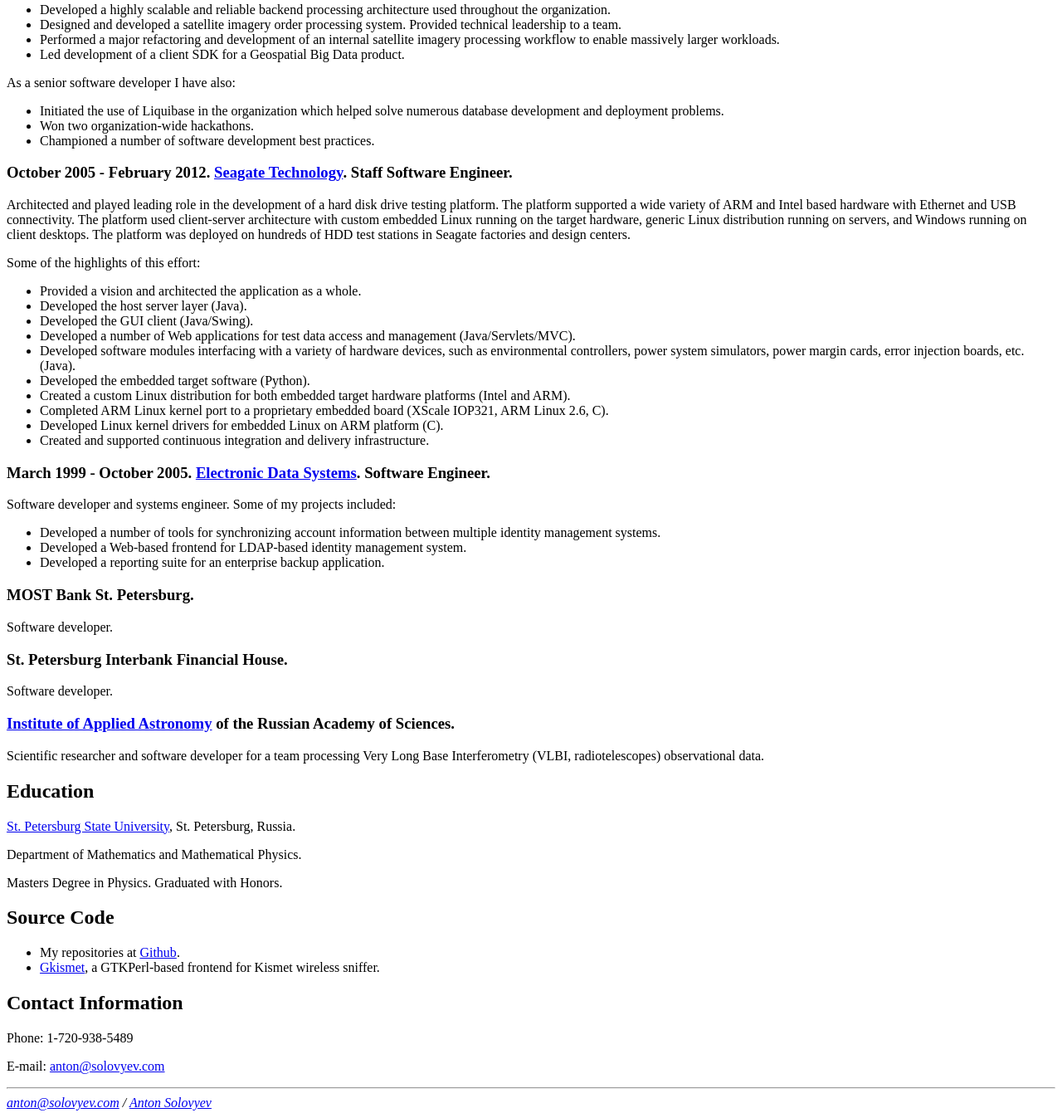
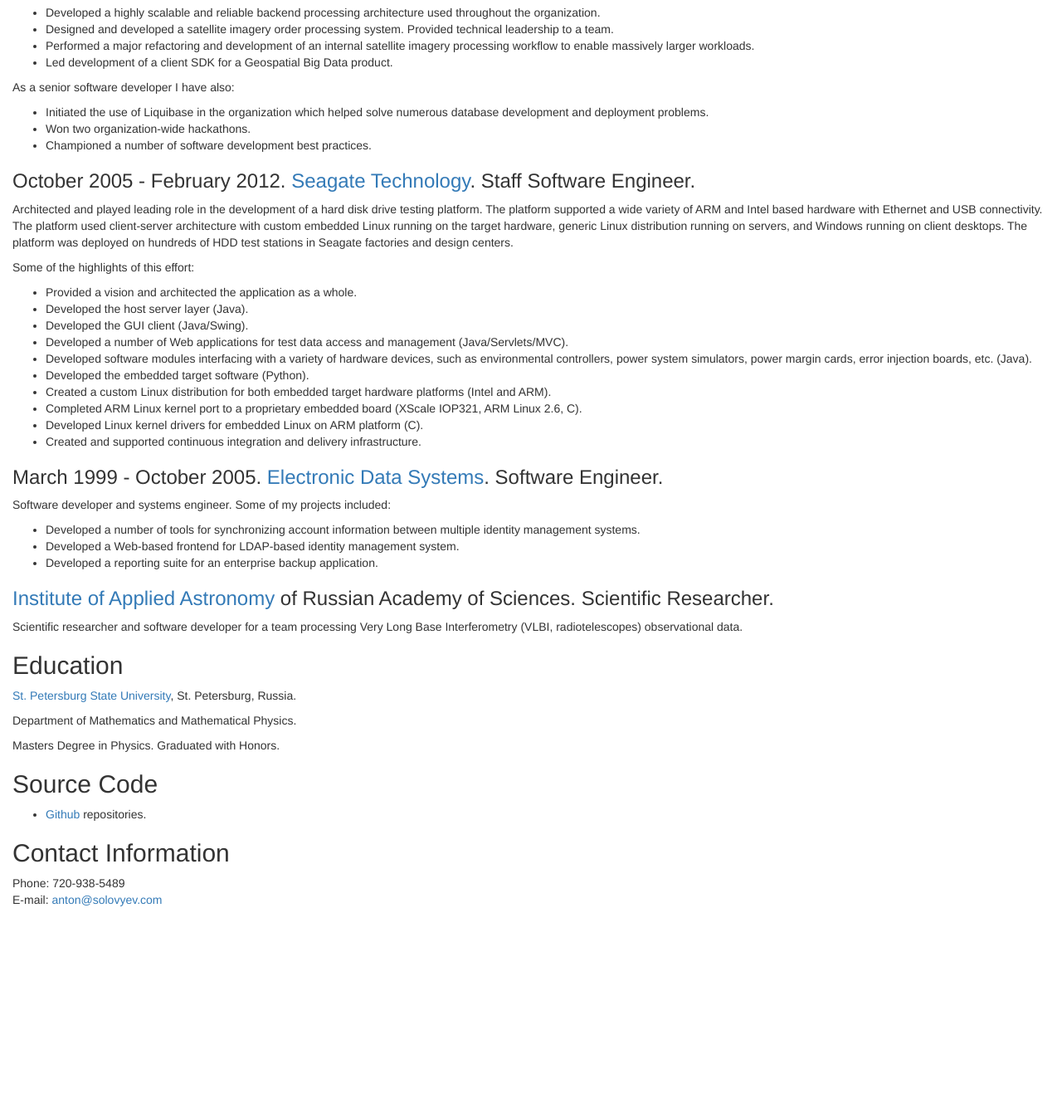
Before and after one commit to antonsolovyev/antonsolovyev.github.io, a plain HTML site: page resume/resume.html in a window 1280 px wide. Shown: the part 746-2087 px from the top of the page at 83% size. After the commit the page ends 1860 px from the top, so only its background shows below. Drawn offline with nearby package versions, Linux system fonts and the light colour scheme.

Commit message:
Rework to use Bootstrap.

```diff
--- a/css/style.css
+++ b/css/style.css
@@ -1,9 +1,5 @@
-body {
-    margin: 2em;
-    width: 100%;
-    height: 100%;
+@media print {
+    a[href]:after {
+        content: none
+    }
 }
-
-#headerImage {
-    width: 800px;
-}
--- a/index.html
+++ b/index.html
@@ -3,42 +3,44 @@
 <html>
     <head>
         <meta charset="UTF-8">
-        <title>Anton Solovyev's Home Page</title>
+        <title>Anton Solovyev Home Page</title>
         <link rel="stylesheet" type="text/css" href="css/style.css">
+        <link rel="stylesheet" type="text/css" href="https://maxcdn.bootstrapcdn.com/bootstrap/3.3.7/css/bootstrap.min.css"/>
     </head>
 
     <body>
-        <div>
-            <img src="images/summit2sea2.png" id="headerImage">
-        </div>
+	    <script src="http://code.jquery.com/jquery-3.2.1.min.js" integrity="sha256-hwg4gsxgFZhOsEEamdOYGBf13FyQuiTwlAQgxVSNgt4="
+                crossorigin="anonymous"></script>
+        <script type="text/javascript" src="https://maxcdn.bootstrapcdn.com/bootstrap/3.3.7/js/bootstrap.min.js"></script>
+
+        <div class="container-fluid">
+            <img src="images/summit2sea2.png" class="img-responsive" alt="Summit to sea">
 
             <h1>Anton Solovyev</h1>
-
             <p>In my work life I am a software developer. When not working, my primary interests are in the Great Outdoors.
-
             <p>A significant facet of my outdoor activities is the outdoor photography. Here is my
                 <a href="https://picasaweb.google.com/109605876067630099332/">photo library</a>.</p>
-
             <p>A collection of links to my social media presence:</p>
-
             <ul>
                 <li><a href="http://www.facebook.com/anton.solovyev">Facebook page</a>
                 <li><a href="https://www.instagram.com/anton.solovyev.i/">Instagram</a>
-            <li><a href="https://antonsolovyev.dreamwidth.org/">Blog</a> at Dreamwidth
+                <li><a href="https://antonsolovyev.dreamwidth.org/">Blog at Dreamwidth</a>
                 <li><a href="https://plus.google.com/109605876067630099332">Google Plus profile</a>
             </ul>
 
             <h3>Professional Life</h3>
-
             <p>If you are interested in offering me a job please have a look at my <a href="resume/resume.html">resume</a>.
                 Please feel free to explore the source code at
                 my <a href="https://github.com/antonsolovyev?tab=repositories">Github</a> page.
+            <p>For a deeper look please head over to my
+                <a href="https://www.linkedin.com/in/anton-solovyev-a0b0831/">LinkedIn profile.</a></p>
 
-        <p>For a deeper look please head over to my <a href="https://www.linkedin.com/in/anton-solovyev-a0b0831/">LinkedIn profile</a>.</p>
-
-        <hr>
+            <h3>Contact</h3>
             <address>
-            <a href="mailto:anton@solovyev.com"> anton@solovyev.com </a> / <a href="http://www.solovyev.com/"> Anton Solovyev </a>
+                <address>
+                    E-mail: <a href="mailto:#">anton@solovyev.com</a>
                 </address>
+            </address>
+        </div>
     </body>
 </html>
--- a/resume/resume.html
+++ b/resume/resume.html
@@ -3,23 +3,25 @@
     <head>
         <meta name="keywords" content="java, python, javascript, linux, gui, swing, android, embedded,
         software engineer, programmer, developer, resume" />
-        <title>Anton Solovyev's Resume</title>
+        <title>Anton Solovyev Resume</title>
+        <link rel="stylesheet" type="text/css" href="https://maxcdn.bootstrapcdn.com/bootstrap/3.3.7/css/bootstrap.min.css"/>
+        <link rel="stylesheet" type="text/css" href="../css/style.css">
     </head>
 
     <body>
+        <script type="text/javascript" src="https://maxcdn.bootstrapcdn.com/bootstrap/3.3.7/js/bootstrap.min.js"></script>
+
+        <div class="container-fluid">
             <h1><a href="http://www.solovyev.com/">Anton Solovyev</a></h1>
 
             <h2>Objective</h2>
-
             <p>A software developer position.
-
             <h2>Highlights</h2>
-
             <ul>
                 <li>A software developer with a wide range of expertise, from embedded systems to front and
                     backend Web and native GUI development.
-            <li>Current emphasis on Web technologies using JVM languages. Comfortable with the frontend Web development.
-                Full stack development experience. Geospatial front and backend experience.
+                <li>Current emphasis on Web technologies using JVM languages. Comfortable with the frontend Web
+                    development. Full stack development experience. Geospatial front and backend experience.
                 <li>Keywords: Java, Python, C, C++, JavaScript, geospatial, Web backend, Web frontend, Spring, Swing,
                     Android, Linux, GUI, embedded systems, jQuery, Backbone, Bootstrap, Docker, AWS, PostgreSQL, Spark,
                     HDFS, Hadoop, Cassandra.
@@ -29,29 +31,25 @@
             </ul>
 
             <h2>Work Experience</h2>
-
-        <h3>May 2016 - Present <a href="http://www.uber.com/">Uber</a>. Senior Software Engineer.</h3>
-
+            <h3>May 2016 - Present. <a href="http://www.uber.com/">Uber</a>. Senior Software Engineer.</h3>
             <p>A software developer working on the Uber mapping platform.
-
             <p>A few projects that I have completed in this role:
-
             <ul>
-            <li>I have developed from the ground up an application to support a reliable ingest of imagery and metadata
-                collected by the car-mounted sensors in the field into a cluster based distributed filesystem. The
-                application uses a RESTful backend and Web frontend (Java, Jersey, Backbone.js, Bootstrap, HDFS, Spark).
-                The functionality of the application can be summarized as an "Ingest Operator Workstation".
+                <li>I have developed from the ground up an application to support a reliable ingest of imagery and
+                    metadata collected by the car-mounted sensors in the field into a cluster based distributed
+                    filesystem. The application uses a RESTful backend and Web frontend (Java, Jersey, Backbone.js,
+                    Bootstrap, HDFS, Spark). The functionality of the application can be summarized as an "Ingest
+                    Operator Workstation".
                 <li>I have developed a number of Spark cluster based jobs to mutate the ingested data.
-            <li>I have refactored, implemented and assumed ownership of a Maven based CI build for the existing code base.
+                <li>I have refactored, implemented and assumed ownership of a Maven based CI build for the existing code
+                    base.
                 <li>I have been working with junior team members in the advisory role on a number of other projects.
             </ul>
 
-        <h3>February 2012 - May 2016. <a href="http://www.digitalglobe.com/">DigitalGlobe.</a> Senior Staff Software Engineer.</h3>
-
+            <h3>February 2012 - May 2016. <a href="http://www.digitalglobe.com/">DigitalGlobe.</a> Senior Staff Software
+                Engineer.</h3>
             <p>A software developer working on a satellite imagery processing and Web delivery platform.
-
             <p>A few projects that I have completed in this role:
-
             <ul>
                 <li>Developed a highly scalable and reliable backend processing architecture
                     used throughout the organization.
@@ -63,7 +61,6 @@
             </ul>
 
             <p>As a senior software developer I have also:
-
             <ul>
                 <li>Initiated the use of Liquibase in the organization which helped solve numerous database
                     development and deployment problems.
@@ -71,8 +68,8 @@
                 <li>Championed a number of software development best practices.
             </ul>
 
-        <h3>October 2005 - February 2012. <a href="http://www.seagate.com/">Seagate Technology</a>. Staff Software Engineer.</h3>
-
+            <h3>October 2005 - February 2012. <a href="http://www.seagate.com/">Seagate Technology</a>. Staff Software
+                Engineer.</h3>
             <p>Architected and played leading role in the development
                of a hard disk drive testing platform. The platform supported a wide variety of ARM and Intel based
                hardware with Ethernet and USB connectivity. The platform used client-server architecture with
@@ -81,7 +78,6 @@
                stations in Seagate factories and design centers.
 
             <p>Some of the highlights of this effort:
-
             <ul>
                 <li>Provided a vision and architected the application as a whole.
                 <li>Developed the host server layer (Java).
@@ -97,55 +93,37 @@
                 <li>Created and supported continuous integration and delivery infrastructure.
             </ul>
 
-        </ul>
-
-        <h3>March 1999 - October 2005. <a href="http://www.eds.com/">Electronic Data Systems</a>. Software Engineer.</h3>
-
+            <h3>March 1999 - October 2005. <a href="http://www.eds.com/">Electronic Data Systems</a>. Software
+                Engineer.</h3>
             <p>Software developer and systems engineer. Some of my projects included:
-
             <ul>
-            <li>Developed a number of tools for synchronizing account information between multiple identity management
-                systems.
+                <li>Developed a number of tools for synchronizing account information between multiple identity
+                    management systems.
                 <li>Developed a Web-based frontend for LDAP-based identity management system.
                 <li>Developed a reporting suite for an enterprise backup application.
             </ul>
 
-        <h3>MOST Bank St. Petersburg.</h3>
-
-        <p>Software developer.
-
-        <h3>St. Petersburg Interbank Financial House.</h3>
-
-        <p>Software developer.
-
-        <h3><a href="http://www.ipa.nw.ru/en/">Institute of Applied Astronomy</a> of the Russian Academy of Sciences.</h3>
-
+            <h3><a href="http://www.ipa.nw.ru/en/">Institute of Applied Astronomy</a> of Russian Academy of
+                Sciences. Scientific Researcher.</h3>
             <p>Scientific researcher and software developer for a team processing Very Long Base Interferometry (VLBI,
                radiotelescopes) observational data.
 
             <h2>Education</h2>
-
-        <p><a href="http://en.wikipedia.org/wiki/Saint_Petersburg_State_University">St. Petersburg State University</a>, St. Petersburg, Russia.
+            <p><a href="http://en.wikipedia.org/wiki/Saint_Petersburg_State_University">St. Petersburg State
+                University</a>, St. Petersburg, Russia.
             <p>Department of Mathematics and Mathematical Physics.
             <p>Masters Degree in Physics. Graduated with Honors.
 
             <h2>Source Code</h2>
-
             <ul>
-            <li>My repositories at <a href="https://github.com/antonsolovyev/">Github</a>.
-            <li><a href="http://gkismet.sourceforge.net/">Gkismet</a>, a GTKPerl-based
-                frontend for Kismet wireless sniffer.
+                <li><a href="https://github.com/antonsolovyev/">Github</a> repositories.
             </ul>
 
             <h2>Contact Information</h2>
-
-        <p>Phone: 1-720-938-5489
-        <p>E-mail: <a href="mailto:anton@solovyev.com">anton@solovyev.com</a>
-
-        <hr>
-
             <address>
-            <a href="mailto:anton@solovyev.com">anton@solovyev.com</a> / <a href="http://www.solovyev.com/">Anton Solovyev</a>
+                Phone: 720-938-5489<br/>
+                E-mail: <a href="mailto:#">anton@solovyev.com</a>
             </address>
+        </div>
     </body>
 </html>
```
Also changed, not shown: 1 other file. Lines whose indentation alone changed are shown as unchanged.
